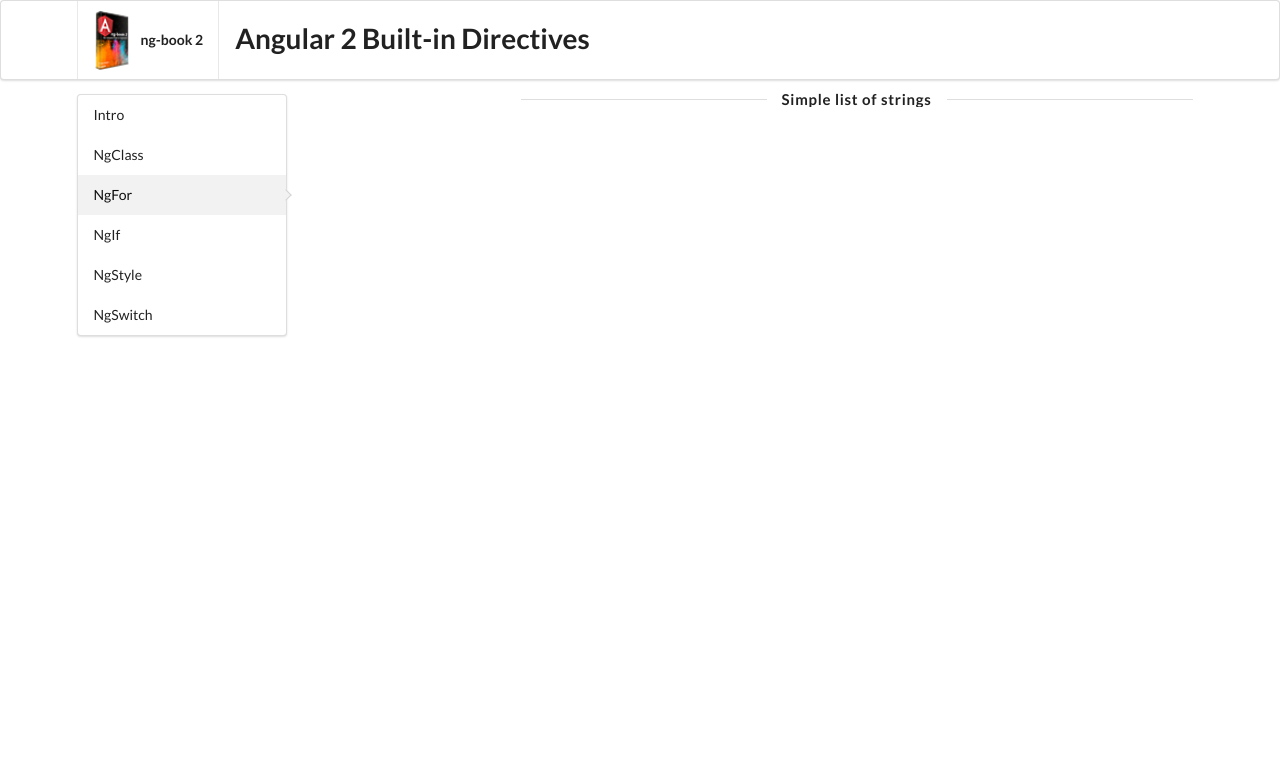
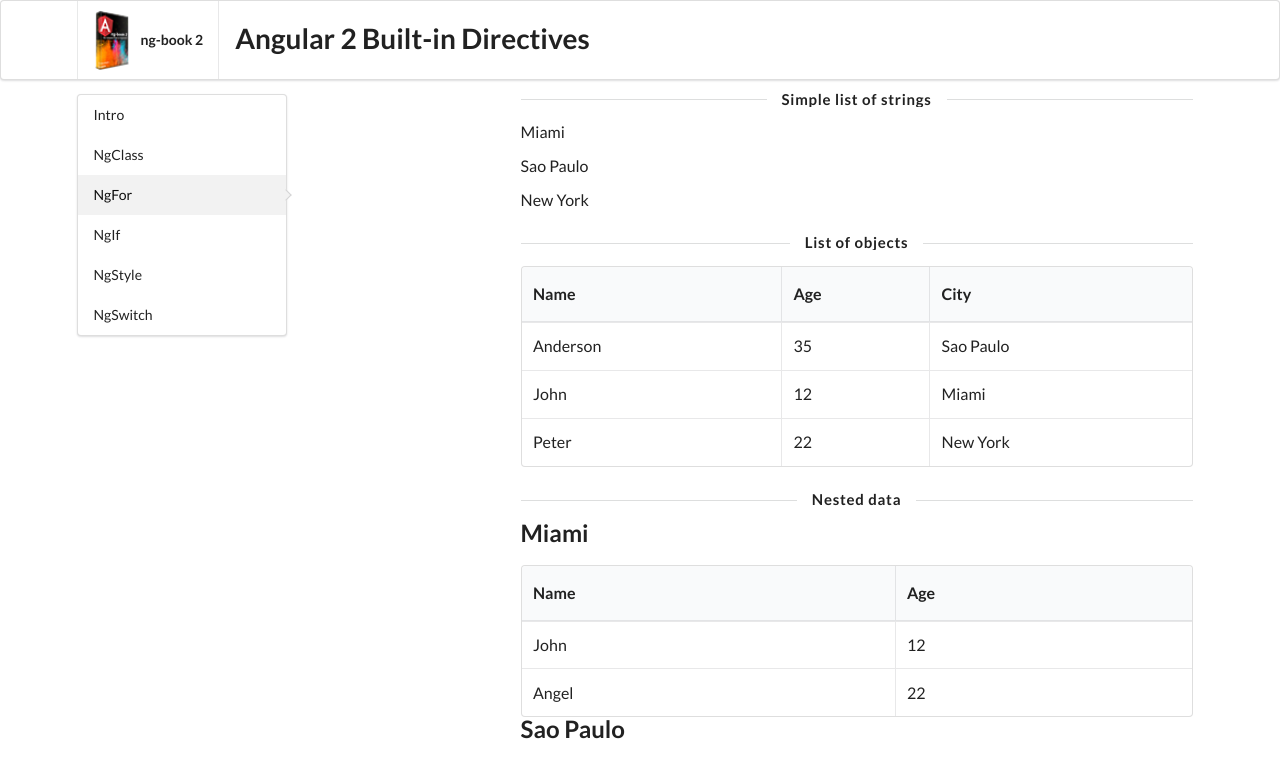
Before and after one commit to st411ar/angular-built-in-directives, an Angular app: page /ng_for in a window 1280 px wide. Shown: the top 759 px of the page. Built offline with nearby package versions, Linux system fonts and the light colour scheme.

Commit message:
completed ng-for-example component

```diff
--- a/src/app/ng-for-example/ng-for-example.component.html
+++ b/src/app/ng-for-example/ng-for-example.component.html
@@ -1,3 +1,58 @@
 <h4 class="ui horizontal divider header">
 	Simple list of strings
 </h4>
+
+<div class="ui list" *ngFor="let c of cities">
+	<div class="item">{{ c }}</div>
+</div>
+
+
+<h4 class="ui horizontal divider header">
+	List of objects
+</h4>
+
+<table class="ui celled table">
+	<thead>
+		<tr>
+			<th>Name</th>
+			<th>Age</th>
+			<th>City</th>
+		</tr>
+	</thead>
+	<tr *ngFor="let p of people">
+		<td>{{ p.name }}</td>
+		<td>{{ p.age }}</td>
+		<td>{{ p.city }}</td>
+	</tr>
+</table>
+
+
+<h4 class="ui horizontal divider header">
+	Nested data
+</h4>
+
+<div *ngFor="let item of peopleByCity">
+	<h2 class="ui header">{{ item.city }}</h2>
+
+	<table class="ui celled table">
+		<thead>
+			<tr>
+				<th>Name</th>
+				<th>Age</th>
+			</tr>
+		</thead>
+		<tr *ngFor="let p of item.people">
+			<td>{{ p.name }}</td>
+			<td>{{ p.age }}</td>
+		</tr>
+	</table>
+</div>
+
+
+<h4 class="ui horizontal divider header">
+	List with index
+</h4>
+
+<div class="ui list" *ngFor="let c of cities; let num = index">
+	<div class="item">{{ num + 1 }} - {{ c }}</div>
+</div>
--- a/src/app/ng-for-example/ng-for-example.component.ts
+++ b/src/app/ng-for-example/ng-for-example.component.ts
@@ -5,8 +5,47 @@
   templateUrl: './ng-for-example.component.html'
 })
 export class NgForExampleComponent implements OnInit {
+	cities: string[];
+	people: Object[];
+	peopleByCity: Object;
+
 	constructor() {}
 
-	ngOnInit() {}
+	ngOnInit() {
+		this.cities = ['Miami', 'Sao Paulo', 'New York'];
+		this.people = [
+			{ name: 'Anderson', age: 35, city: 'Sao Paulo' },
+			{ name: 'John', age: 12, city: 'Miami' },
+			{ name: 'Peter', age: 22, city: 'New York' }
+		];
+		this.peopleByCity = [
+			{
+				city: 'Miami',
+				people: [
+					{
+						name: 'John',
+						age: 12
+					},
+					{
+						name: 'Angel',
+						age: 22
+					}
+				]
+			},
+			{
+				city: 'Sao Paulo',
+				people: [
+					{
+						name: 'Anderson',
+						age: 35
+					},
+					{
+						name: 'Felipe',
+						age: 36
+					}
+				]
+			}
+		];
+	}
 
 }
```
